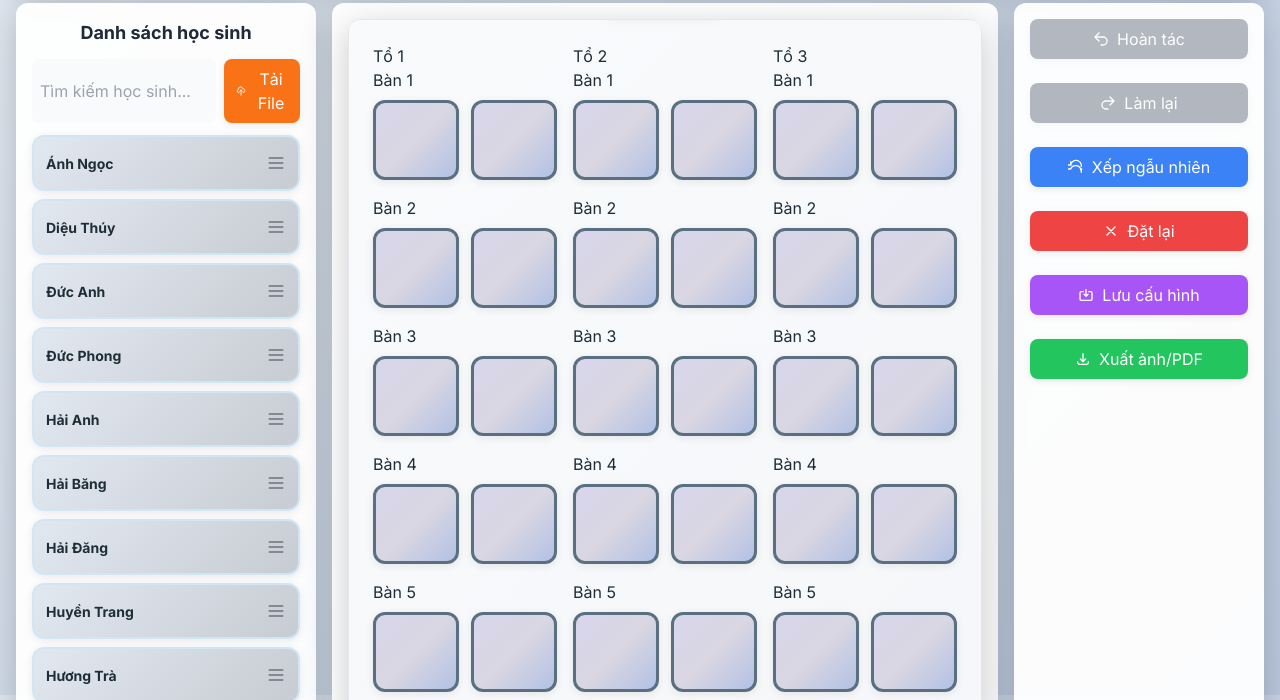
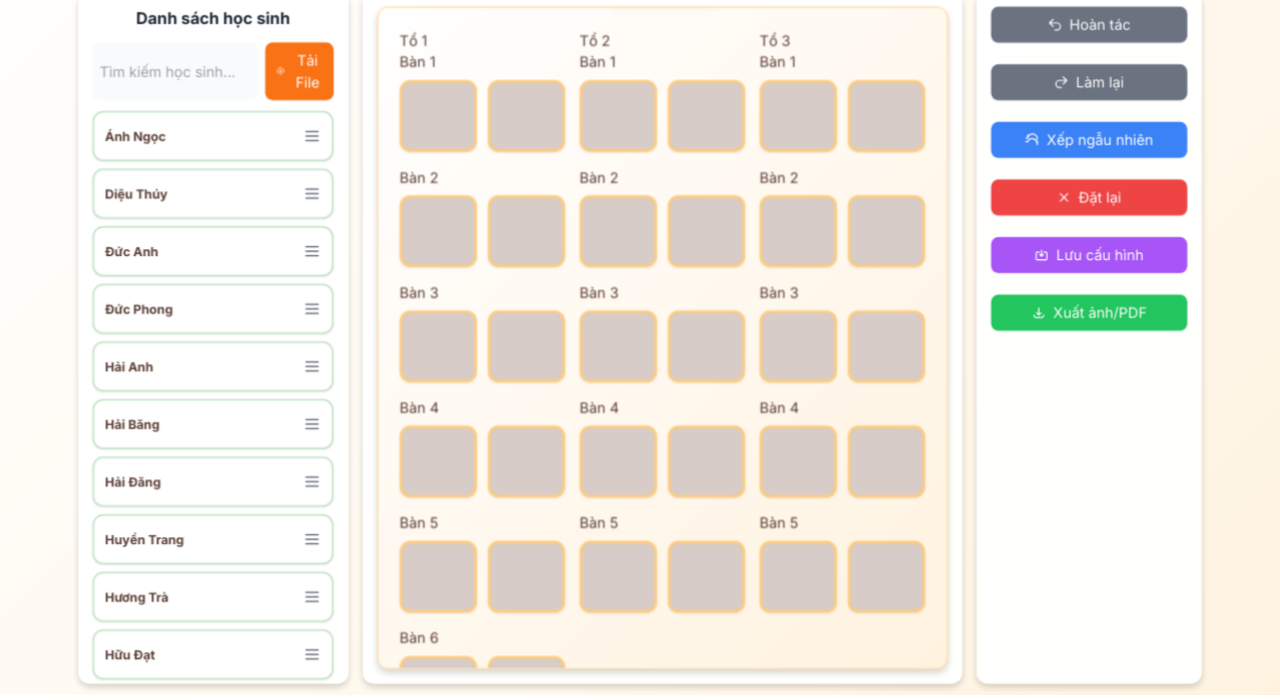
Before and after one commit to wang2k8/sodo12a1, a plain HTML site: page index.html in a window 1280 px wide. Shown: the part 105-805 px from the top of the page. Drawn offline with nearby package versions, Linux system fonts and the light colour scheme; a script that the page names is missing.

Commit message:
Update styles.css

```diff
--- a/styles.css
+++ b/styles.css
@@ -1,27 +1,27 @@
-/* Căn chỉnh các biến màu sắc và thêm các biến mới để tăng tính linh hoạt */
+/* Căn chỉnh các biến màu sắc - Phối màu ấm áp, tối hơn cho học sinh */
 :root {
-    /* Màu sắc chính được tối ưu hóa cho độ tương phản tốt hơn */
-    --primary-bg: linear-gradient(135deg, #E0E7EF 0%, #B9C7DD 100%);
-    --desk-bg: linear-gradient(135deg, #D8D6EC 0%, #D9D7E2 50%, #B3C1E5 100%);
-    --seat-filled-bg: linear-gradient(135deg, #B3CCDA 0%, #85B8D0 100%);
-    --card-bg: linear-gradient(135deg, #E2E8F0 0%, #C7CCD3 100%);
-    --blackboard-bg: linear-gradient(135deg, #5A7483 0%, #5B7A9B 100%);
-    --toast-bg: linear-gradient(135deg, #2B5A8A 0%, #6A8DB8 100%);
-    --toast-error-bg: linear-gradient(135deg, #A3B2D8 0%, #A7A2D0 100%);
+    /* Màu sắc chính - Palette ấm áp, tối giản */
+    --primary-bg: linear-gradient(135deg, #FFFFFF 0%, #FFF3E0 100%); /* Trắng sang cam nhạt ấm */
+    --desk-bg: #D7CCC8; /* Nâu nhạt ấm */
+    --seat-filled-bg: #FFCC80; /* Cam ấm */
+    --card-bg: #FFFFFF; /* Trắng sạch */
+    --blackboard-bg: #C8E6C9; /* Xanh lá ấm */
+    --toast-bg: #FFF3E0; /* Cam nhạt */
+    --toast-error-bg: #FFAB91; /* Đỏ ấm */
 
     /* Biến viền và bóng */
-    --border-brown: #5A7080;
-    --border-gold: #D1E6F5;
-    --shadow-sm: 0 2px 8px rgba(0, 0, 0, 0.08);
-    --shadow-md: 0 4px 16px rgba(0, 0, 0, 0.12);
-    --shadow-lg: 0 8px 32px rgba(0, 0, 0, 0.2);
+    --border-brown: #FFCC80; /* Cam ấm */
+    --border-gold: #C8E6C9; /* Xanh lá ấm */
+    --shadow-sm: 0 1px 2px rgba(0, 0, 0, 0.08);
+    --shadow-md: 0 2px 4px rgba(0, 0, 0, 0.12);
+    --shadow-lg: 0 4px 8px rgba(0, 0, 0, 0.18);
 
     /* Biến giao diện */
-    --text-dark: #1E2D37;
-    --text-accent: #547092;
-    --transition: all 0.3s cubic-bezier(0.25, 0.8, 0.25, 1);
-    --radius: 12px; /* Giảm radius để giao diện hiện đại hơn */
-    --spacing-unit: 1rem; /* Biến mới cho khoảng cách đồng nhất */
+    --text-dark: #5D4037; /* Nâu đậm */
+    --text-accent: #FF5722; /* Cam ấm */
+    --transition: all 0.4s cubic-bezier(0.25, 0.8, 0.25, 1);
+    --radius: 12px;
+    --spacing-unit: 1rem;
     --font-primary: 'Inter', -apple-system, BlinkMacSystemFont, sans-serif;
 }
 
@@ -43,21 +43,41 @@ body {
     background-attachment: fixed;
     -webkit-font-smoothing: antialiased;
     -moz-osx-font-smoothing: grayscale;
+    transform: scale(0.9); /* Scale down toàn bộ trang xuống 90% */
+    transform-origin: top center; /* Giữ nguyên vị trí từ trên */
 }
 
-/* Container chính */
+/* Class để bypass scale khi xuất - thêm vào body khi export */
+body.export-mode {
+    transform: none; /* Không scale khi xuất */
+    overflow: visible; /* Cho phép cuộn nếu cần */
+}
+
+/* Đảm bảo khi export, seatingChart và desk hiển thị đầy đủ */
+body.export-mode #seatingChart {
+    min-height: 600px; /* Force height để capture đầy đủ */
+    visibility: visible; /* Đảm bảo visible */
+    overflow: visible; /* Không ẩn nội dung */
+}
+
+body.export-mode .desk {
+    display: block !important; /* Force display desk */
+    visibility: visible !important; /* Đảm bảo visible */
+}
+
+/* Container chính - Fit màn hình */
 .classroom-bg {
     padding: var(--spacing-unit);
     width: 100%;
-    max-width: 100vw; /* Đặt max-width là 100vw để vừa màn hình */
+    max-width: 100vw;
     margin: 0 auto;
-    min-height: 100vh;
+    height: 100vh; /* Fit chiều cao màn hình */
     display: flex;
     flex-direction: column;
     gap: var(--spacing-unit);
 }
 
-/* Style cho desk */
+/* Style cho desk - Thêm motion hover */
 .desk {
     background: var(--desk-bg);
     border: 3px solid var(--border-brown);
@@ -77,6 +97,7 @@ body {
     white-space: nowrap;
     overflow: hidden;
     text-overflow: ellipsis;
+    animation: fadeInUp 0.6s ease-out;
 }
 
 .desk:hover {
@@ -87,8 +108,9 @@ body {
 
 .desk.drag-over {
     border-color: var(--text-accent);
-    box-shadow: 0 0 12px rgba(0, 174, 255, 0.5);
+    box-shadow: 0 0 12px rgba(255, 87, 34, 0.4);
     transform: scale(1.05);
+    animation: pulse 0.5s infinite;
 }
 
 .seat-filled {
@@ -103,14 +125,14 @@ body {
     text-overflow: ellipsis;
 }
 
-/* Style cho student card */
+/* Style cho student card - Motion hover */
 .student-card {
     background: var(--card-bg);
     border: 2px solid var(--border-gold);
     border-radius: var(--radius);
     box-shadow: var(--shadow-sm);
     padding: 0.75rem;
-    height: 56px; /* Tăng chiều cao nhẹ để cân đối */
+    height: 56px;
     display: flex;
     align-items: center;
     justify-content: space-between;
@@ -118,6 +140,7 @@ body {
     font-weight: 600;
     cursor: grab;
     transition: var(--transition);
+    animation: fadeInUp 0.6s ease-out 0.1s both;
 }
 
 .student-card:hover {
@@ -130,40 +153,42 @@ body {
     transform: scale(0.98);
 }
 
-/* Blackboard được tối ưu hóa */
+/* Blackboard - Motion fade-in */
 .blackboard {
     background: var(--blackboard-bg);
-    color: #fff;
+    color: var(--text-dark);
     border: 4px solid var(--border-brown);
     border-radius: var(--radius);
     padding: var(--spacing-unit);
     text-align: center;
     box-shadow: var(--shadow-lg);
-    text-shadow: 0 1px 3px rgba(0, 0, 0, 0.4);
+    text-shadow: 0 1px 3px rgba(0, 0, 0, 0.15);
+    animation: fadeInDown 0.6s ease-out;
 }
 
-/* Seating chart được cải tiến */
+/* Seating chart - Fit và motion */
 #seatingChart {
-    background: linear-gradient(135deg, #F8FAFC 0%, #F0F2F5 100%);
+    background: linear-gradient(135deg, #FFFFFF 0%, #FFF3E0 100%);
     padding: calc(var(--spacing-unit) * 1.5);
     border-radius: var(--radius);
     box-shadow: var(--shadow-lg);
     display: grid;
     grid-template-columns: repeat(auto-fit, minmax(160px, 1fr));
     gap: var(--spacing-unit);
-    border: 1px solid #e5e7eb;
-    flex: 1;
-    overflow-y: auto;
-    height: 100%; /* Đảm bảo chiếm hết chiều cao */
+    border: 1px solid #ffcc80;
+    flex: 1; /* Chiếm hết không gian còn lại */
+    overflow-y: auto; /* Cuộn nội bộ nếu cần */
+    height: 100%;
+    animation: fadeInUp 0.6s ease-out 0.2s both;
 }
 
-/* Toast notification */
+/* Toast notification - Motion slide */
 .toast {
     position: fixed;
     top: var(--spacing-unit);
     right: var(--spacing-unit);
     background: var(--toast-bg);
-    color: white;
+    color: var(--text-dark);
     padding: 0.75rem 1.25rem;
     border-radius: var(--radius);
     box-shadow: var(--shadow-md);
@@ -179,16 +204,16 @@ body {
 
 .toast.show {
     opacity: 1;
-    animation: slideIn 0.4s ease;
+    animation: slideInRight 0.4s ease-out;
 }
 
 .toast.error {
     background: var(--toast-error-bg);
 }
 
-/* Button styles */
+/* Button styles - Motion hover và press */
 button {
-    background: linear-gradient(135deg, #3B82F6 0%, #2B6CB0 100%);
+    background: var(--text-accent);
     color: white;
     border: none;
     padding: 0.75rem 1.25rem;
@@ -200,12 +225,39 @@ button {
     display: flex;
     align-items: center;
     gap: 0.5rem;
+    position: relative;
+    overflow: hidden;
+    animation: fadeInUp 0.6s ease-out 0.3s both;
+}
+
+button::before {
+    content: '';
+    position: absolute;
+    top: 50%;
+    left: 50%;
+    width: 0;
+    height: 0;
+    background: rgba(255, 255, 255, 0.4);
+    border-radius: 50%;
+    transform: translate(-50%, -50%);
+    transition: width 0.6s, height 0.6s;
 }
 
 button:hover {
-    background: linear-gradient(135deg, #2B6CB0 0%, #1E4A8A 100%);
-    transform: translateY(-1px);
+    background: #E64A19; /* Cam ấm đậm hơn */
+    transform: translateY(-2px);
     box-shadow: var(--shadow-md);
+}
+
+button:active {
+    transform: scale(0.95) translateY(0);
+    background: #BF360C; /* Cam ấm tối hơn */
+    box-shadow: var(--shadow-sm);
+}
+
+button:active::before {
+    width: 300px;
+    height: 300px;
 }
 
 button:disabled {
@@ -214,36 +266,64 @@ button:disabled {
     transform: none;
 }
 
-/* Style riêng cho nút trong tools-panel (hàng dọc) */
+/* Style riêng cho nút trong tools-panel */
 .tool-button {
-    width: 100%; /* Làm nút rộng hết container để xếp dọc đẹp */
-    justify-content: center; /* Căn giữa nội dung */
-    margin-bottom: 0.5rem; /* Khoảng cách giữa các nút */
+    width: 100%;
+    justify-content: center;
+    margin-bottom: 0.5rem;
+    background: #8D6E63; /* Nâu ấm */
+    animation: fadeInUp 0.6s ease-out 0.4s both;
 }
 
-/* Animations */
-@keyframes fadeIn {
-    from { opacity: 0; transform: translateY(16px); }
+.tool-button:hover {
+    background: #6D4C41; /* Nâu đậm hơn */
+    transform: translateY(-2px);
+}
+
+.tool-button:active {
+    transform: scale(0.95) translateY(0);
+    background: #4E342E; /* Nâu tối hơn */
+}
+
+.tool-button:active::before {
+    width: 300px;
+    height: 300px;
+}
+
+/* Animations - Motion đẹp */
+@keyframes fadeInUp {
+    from { opacity: 0; transform: translateY(20px); }
     to { opacity: 1; transform: translateY(0); }
 }
 
-@keyframes slideIn {
-    from { opacity: 0; transform: translateX(80px); }
+@keyframes fadeInDown {
+    from { opacity: 0; transform: translateY(-20px); }
+    to { opacity: 1; transform: translateY(0); }
+}
+
+@keyframes slideInRight {
+    from { opacity: 0; transform: translateX(50px); }
     to { opacity: 1; transform: translateX(0); }
 }
 
-.fade-in {
-    animation: fadeIn 0.5s ease;
+@keyframes pulse {
+    0%, 100% { transform: scale(1); }
+    50% { transform: scale(1.03); }
 }
 
-/* Layout containers - Nâng cấp để vừa màn hình với layout 3 cột: trái (danh sách), giữa (sơ đồ), phải (công cụ) */
+.fade-in {
+    animation: fadeInUp 0.5s ease-out;
+}
+
+/* Layout containers - Fit màn hình với flex */
 .main-container {
     display: flex;
     flex-direction: column;
-    flex: 1;
+    flex: 1; /* Chiếm hết chiều cao còn lại */
     gap: var(--spacing-unit);
-    min-height: calc(100vh - 80px);
-    width: 100%; /* Đảm bảo chiếm hết chiều rộng */
+    height: 100%; /* Fit trong .classroom-bg */
+    width: 100%;
+    animation: fadeInUp 0.6s ease-out;
 }
 
 .sidebar, .seating-area, .tools-panel {
@@ -251,73 +331,75 @@ button:disabled {
     padding: var(--spacing-unit);
     border-radius: var(--radius);
     box-shadow: var(--shadow-lg);
-    overflow-y: auto;
+    overflow-y: auto; /* Cuộn nội bộ nếu nội dung dài */
     max-height: 100%;
+    animation: fadeInUp 0.6s ease-out 0.1s both;
 }
 
 .sidebar {
-    flex: 0 0 300px; /* Bên trái: danh sách, width cố định */
+    flex: 0 0 300px;
 }
 
 .seating-area {
-    flex: 1; /* Giữa: sơ đồ lớp, chiếm không gian còn lại */
+    flex: 1; /* Mở rộng để fit */
     display: flex;
     flex-direction: column;
 }
 
 .tools-panel {
-    flex: 0 0 250px; /* Bên phải: thanh công cụ, width cố định */
+    flex: 0 0 250px;
     display: flex;
     flex-direction: column;
     gap: var(--spacing-unit);
-    /* Các nút sẽ xếp dọc tự nhiên trong container này */
 }
 
-/* Loading overlay */
+/* Loading overlay - Motion fade */
 .loading-overlay {
     position: fixed;
     inset: 0;
-    background: rgba(0, 0, 0, 0.4);
+    background: rgba(0, 0, 0, 0.3);
     display: flex;
     align-items: center;
     justify-content: center;
     z-index: 2000;
     opacity: 0;
     visibility: hidden;
-    transition: opacity 0.3s ease, visibility 0.3s ease;
+    transition: var(--transition);
 }
 
 .loading-overlay.show {
     opacity: 1;
     visibility: visible;
+    animation: fadeInUp 0.3s ease-out;
 }
 
 .loading-spinner {
-    border: 4px solid #e5e7eb;
-    border-top: 4px solid #3B82F6;
+    border: 4px solid #ffcc80;
+    border-top: 4px solid var(--text-accent);
     border-radius: 50%;
     width: 48px;
     height: 48px;
     animation: spin 0.8s linear infinite;
 }
 
-/* Modal styles */
+/* Modal styles - Motion fade */
 .modal {
     position: fixed;
     inset: 0;
-    background: rgba(0, 0, 0, 0.4);
+    background: rgba(0, 0, 0, 0.3);
     display: flex;
     align-items: center;
     justify-content: center;
     z-index: 1500;
     opacity: 0;
     visibility: hidden;
-    transition: opacity 0.3s ease, visibility 0.3s ease;
+    transition: var(--transition);
 }
 
 .modal.show {
     opacity: 1;
     visibility: visible;
+    animation: fadeInUp 0.3s ease-out;
 }
 
 .modal-content {
@@ -329,6 +411,7 @@ button:disabled {
     max-height: 80vh;
     overflow-y: auto;
     position: relative;
+    animation: fadeInUp 0.4s ease-out;
 }
 
 .modal-content h2 {
@@ -348,17 +431,17 @@ button:disabled {
 .modal-content input[type="text"] {
     width: 100%;
     padding: 0.5rem;
-    border: 1px solid #d1d5db;
+    border: 1px solid #ffcc80;
     border-radius: 8px;
     font-size: 1rem;
     margin-bottom: var(--spacing-unit);
-    transition: border-color 0.2s ease;
+    transition: var(--transition);
 }
 
 .modal-content input[type="text"]:focus {
     outline: none;
     border-color: var(--text-accent);
-    box-shadow: 0 0 0 3px rgba(59, 130, 246, 0.1);
+    box-shadow: 0 0 0 3px rgba(255, 87, 34, 0.1);
 }
 
 .modal-content .radio-group {
@@ -371,7 +454,7 @@ button:disabled {
     margin-bottom: var(--spacing-unit);
     max-height: 320px;
     overflow: auto;
-    border: 1px solid #d1d5db;
+    border: 1px solid #ffcc80;
     border-radius: 8px;
     display: none;
 }
@@ -388,7 +471,7 @@ button:disabled {
     justify-content: flex-end;
 }
 
-/* Responsive design - Nâng cấp để layout 3 cột hoạt động tốt trên các kích thước màn hình */
+/* Responsive design - Fit trên các màn hình */
 @media (max-width: 768px) {
     .desk {
         height: 64px;
@@ -409,24 +492,26 @@ button:disabled {
         padding: var(--spacing-unit);
     }
     .sidebar, .tools-panel {
-        flex: 0 0 auto; /* Trên mobile, cho phép co giãn tự nhiên */
+        flex: 0 0 auto;
     }
     .main-container {
-        flex-direction: column; /* Stack trên mobile */
+        flex-direction: column;
+        height: 100%; /* Fit trên mobile */
     }
 }
 
 @media (min-width: 1024px) {
     .main-container {
-        flex-direction: row; /* Layout ngang trên desktop */
+        flex-direction: row;
+        height: 100%; /* Fit ngang trên desktop */
     }
     #seatingChart {
-        grid-template-columns: repeat(auto-fit, minmax(160px, 1fr)); /* Tự động điều chỉnh cột */
+        grid-template-columns: repeat(auto-fit, minmax(160px, 1fr));
     }
 }
 
 @media (min-width: 1440px) {
     #seatingChart {
-        grid-template-columns: repeat(6, 1fr); /* Tăng số cột cho màn hình rất lớn */
+        grid-template-columns: repeat(6, 1fr);
     }
 }
```
